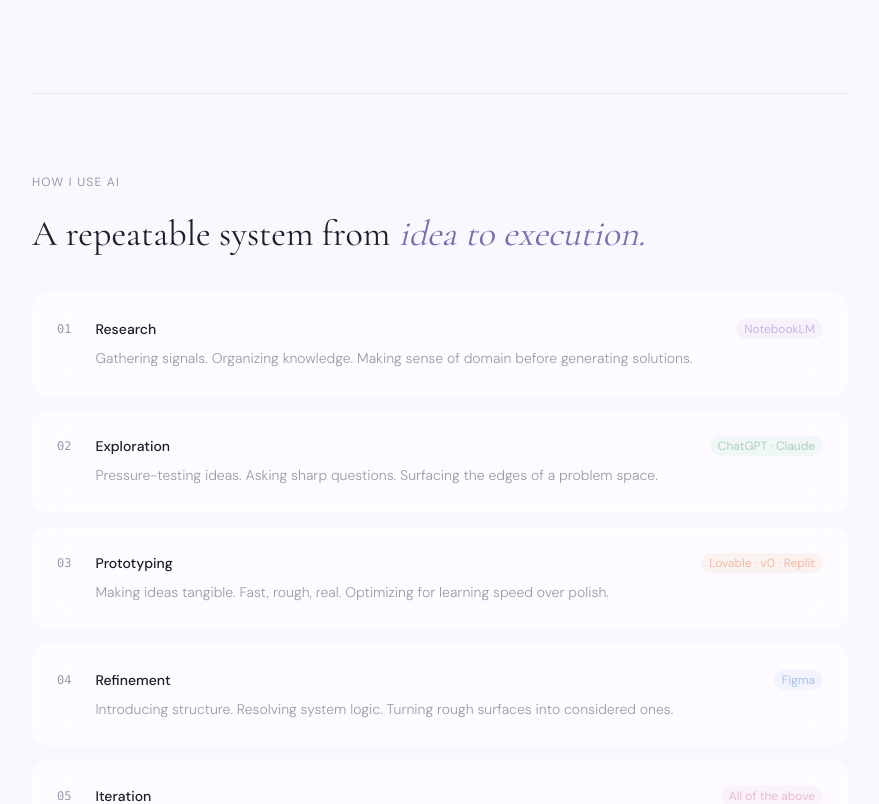
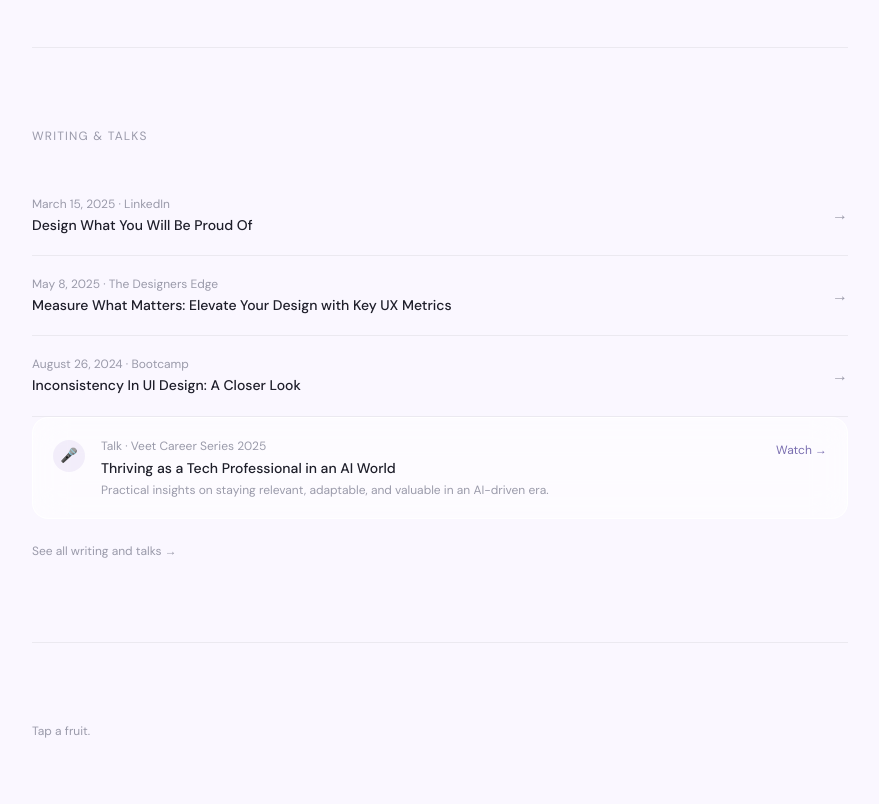
Before and after one commit to GreenyNg/evergreenodeh, a Next.js app: page /about in a window 1280 px wide. Shown: the part 1600-2404 px from the top of the page, without its empty margins (200-1079 px from the left). Built offline with nearby package versions, Linux system fonts and the light colour scheme.

Commit message:
fine-tuning articles list

```diff
--- a/src/components/about/AboutContent.tsx
+++ b/src/components/about/AboutContent.tsx
@@ -1,10 +1,12 @@
 "use client";
 
 import { motion } from "framer-motion";
+import { articles } from "@/data/articles";
 import { timeline } from "@/data/timeline";
 import { toolsRow1, toolsRow2 } from "@/data/tools";
 import PlantGallery from "@/components/about/PlantGallery";
 import AITwin from "@/components/shared/AITwin";
+import ArticleList from "../shared/ArticleList";
 
 const allTools = [...toolsRow1, ...toolsRow2];
 
@@ -125,24 +127,6 @@ export default function AboutContent() {
           </p>
         </motion.div>
 
-        {/* Plant gallery */}
-<motion.div
-  initial={{ opacity: 0, y: 20 }}
-  whileInView={{ opacity: 1, y: 0 }}
-  viewport={{ once: true }}
-  transition={{ duration: 0.6 }}
-  className="mb-20 pb-20"
-  style={{ borderBottom: "0.5px solid var(--border)" }}
->
-  <p
-  className="text-xs mb-0"
-  style={{ color: "var(--text-muted)" }}
->
-  Tap a fruit.
-</p>
-<PlantGallery />
-</motion.div>
-
         {/* AI Workflow */}
         <motion.div
           initial={{ opacity: 0, y: 20 }}
@@ -213,6 +197,91 @@ export default function AboutContent() {
             ))}
           </div>
         </motion.div>
+
+        {/* Writing + Talks */}
+<motion.div
+  initial={{ opacity: 0, y: 20 }}
+  whileInView={{ opacity: 1, y: 0 }}
+  viewport={{ once: true }}
+  transition={{ duration: 0.6 }}
+  className="mb-20 pb-20"
+  style={{ borderBottom: "0.5px solid var(--border)" }}
+>
+  <p
+    className="text-xs tracking-widest uppercase mb-8"
+    style={{ color: "var(--text-muted)" }}
+  >
+    Writing & Talks
+  </p>
+
+  <ArticleList articles={articles.slice(0, 3)} />
+
+  {/* Featured talk */}
+  <div
+    className="glass rounded-2xl p-5 flex items-start gap-4"
+  >
+    <div
+      className="w-8 h-8 rounded-full flex items-center justify-center flex-shrink-0 mt-0.5"
+      style={{ background: "rgba(200,180,232,0.2)" }}
+    >
+      <span style={{ color: "var(--color-lavender)", fontSize: "14px" }}>🎤</span>
+    </div>
+    <div className="flex-1">
+      <p
+        className="text-xs mb-1"
+        style={{ color: "var(--text-muted)" }}
+      >
+        Talk · Veet Career Series 2025
+      </p>
+      <p
+        className="text-sm font-medium mb-1"
+        style={{ color: "var(--text-primary)" }}
+      >
+        Thriving as a Tech Professional in an AI World
+      </p>
+      <p
+        className="text-xs"
+        style={{ color: "var(--text-muted)" }}
+      >
+        Practical insights on staying relevant, adaptable, and valuable in an AI-driven era.
+      </p>
+    </div>
+    <a
+      href="#"
+      className="text-xs flex-shrink-0 mt-1 transition-colors duration-200"
+      style={{ color: "var(--text-accent)" }}
+    >
+      Watch →
+    </a>
+  </div>
+
+  {/* Link to full resources */}
+  <a
+    href="/resources"
+    className="inline-flex items-center gap-2 mt-6 text-xs transition-colors duration-200"
+    style={{ color: "var(--text-muted)" }}
+  >
+    See all writing and talks →
+  </a>
+</motion.div>
+
+        {/* Plant gallery */}
+<motion.div
+  initial={{ opacity: 0, y: 20 }}
+  whileInView={{ opacity: 1, y: 0 }}
+  viewport={{ once: true }}
+  transition={{ duration: 0.6 }}
+  className="mb-20 pb-20"
+  style={{ borderBottom: "0.5px solid var(--border)" }}
+>
+  <p
+  className="text-xs mb-0"
+  style={{ color: "var(--text-muted)" }}
+>
+  Tap a fruit.
+</p>
+<PlantGallery />
+</motion.div>
 
         {/* Tools */}
         <motion.div
--- a/src/components/home/Articles.tsx
+++ b/src/components/home/Articles.tsx
@@ -1,58 +1,36 @@
 "use client";
 
 import { motion } from "framer-motion";
-import { articles } from "@/data/articles";
+import { useState } from "react";
+import type { Article } from "@/data/articles";
 
-export default function Articles() {
+function ArticleRow({ article }: { article: Article }) {
+  const [hovered, setHovered] = useState(false);
+
   return (
-    <section
-      className="py-24"
-      style={{ background: "var(--bg-secondary)" }}
-    >
-      <div className="max-w-6xl mx-auto px-6 md:px-10">
-
-        {/* Header */}
-        <motion.div
-          initial={{ opacity: 0, y: 20 }}
-          whileInView={{ opacity: 1, y: 0 }}
-          viewport={{ once: true }}
-          transition={{ duration: 0.6 }}
-          className="text-center mb-16"
-        >
-          <h2
-            className="font-serif text-4xl md:text-5xl mb-4"
-            style={{ color: "var(--text-primary)" }}
-          >
-            I Write to Think Better
-          </h2>
-          <p
-            className="text-sm max-w-md mx-auto leading-relaxed"
-            style={{ color: "var(--text-muted)" }}
-          >
-            Thoughts on design, AI, business, and better team work — shared as
-            I learn, grow, and collaborate.
-          </p>
-        </motion.div>
-
-        {/* Articles list */}
-        <div
-          className="border-t"
-          style={{ borderColor: "var(--border)" }}
-        >
-          {articles.map((article, i) => (
-            <motion.a
-              key={article.title}
+    <a
       href={article.url}
       target="_blank"
       rel="noopener noreferrer"
-              initial={{ opacity: 0, y: 12 }}
-              whileInView={{ opacity: 1, y: 0 }}
-              viewport={{ once: true }}
-              transition={{ duration: 0.4, delay: i * 0.08 }}
-              className="flex items-center justify-between py-5 border-b group transition-all duration-200"
-              style={{ borderColor: "var(--border)" }}
+      className="relative flex items-center justify-between group overflow-hidden rounded-xl"
+      style={{
+        padding: "14px 16px",
+        marginBottom: "6px",
+      }}
+      onMouseEnter={() => setHovered(true)}
+      onMouseLeave={() => setHovered(false)}
     >
-              <div className="flex-1 pr-8">
+      {/* Subtle flowing wash */}
+      <motion.div
+        className="absolute inset-0 pointer-events-none rounded-xl"
+        initial={{ scaleX: 0, originX: 0 }}
+        animate={{ scaleX: hovered ? 1 : 0 }}
+        transition={{ duration: 0.35, ease: "easeOut" }}
+        style={{ background: "var(--lavender-soft)" }}
+      />
+
+      {/* Content */}
+      <div className="relative z-10 flex-1 pr-6">
         <p
           className="text-xs mb-1"
           style={{ color: "var(--text-muted)" }}
@@ -60,23 +38,35 @@ export default function Articles() {
           {article.date} · {article.publication}
         </p>
         <p
-                  className="text-sm font-medium leading-snug transition-colors duration-200"
+          className="text-sm font-medium leading-snug"
           style={{ color: "var(--text-primary)" }}
         >
           {article.title}
         </p>
       </div>
-              <span
-                className="text-lg transition-transform duration-300 group-hover:translate-x-1 flex-shrink-0"
+
+      {/* Arrow */}
+      <motion.span
+        animate={{
+          rotate: hovered ? -40 : 0,
+          scale: hovered ? 1.15 : 1,
+        }}
+        transition={{ duration: 0.25, ease: "easeOut" }}
+        className="relative z-10 flex-shrink-0 text-base"
         style={{ color: "var(--text-muted)" }}
       >
         →
-              </span>
-            </motion.a>
+      </motion.span>
+    </a>
+  );
+}
+
+export default function ArticleList({ articles }: { articles: Article[] }) {
+  return (
+    <div>
+      {articles.map((article, i) => (
+        <ArticleRow key={i} article={article} />
       ))}
     </div>
-
-      </div>
-    </section>
   );
 }
--- /dev/null
+++ b/src/components/shared/ArticleList.tsx
@@ -0,0 +1,70 @@
+"use client";
+
+import { motion } from "framer-motion";
+import { useState } from "react";
+import type { Article } from "@/data/articles";
+
+export default function ArticleList({ articles }: { articles: Article[] }) {
+  return (
+    <div>
+      {articles.map((article, i) => (
+        <ArticleRow key={i} article={article} />
+      ))}
+    </div>
+  );
+}
+
+function ArticleRow({ article }: { article: Article }) {
+  const [hovered, setHovered] = useState(false);
+
+  return (
+    <a
+      href={article.url}
+      target="_blank"
+      rel="noopener noreferrer"
+      className="relative flex items-center justify-between py-5 group overflow-hidden"
+      style={{ borderBottom: "0.5px solid var(--border)" }}
+      onMouseEnter={() => setHovered(true)}
+      onMouseLeave={() => setHovered(false)}
+    >
+      {/* Flowing colour wash */}
+      <motion.div
+        className="absolute inset-0 pointer-events-none"
+        initial={{ x: "-100%" }}
+        animate={{ x: hovered ? "0%" : "-100%" }}
+        transition={{ duration: 0.4, ease: "easeOut" }}
+        style={{ background: "var(--lavender-soft)" }}
+      />
+
+      {/* Content */}
+      <div className="relative z-10 flex-1 pr-8">
+        <p
+          className="text-xs mb-1"
+          style={{ color: "var(--text-muted)" }}
+        >
+          {article.date} · {article.publication}
+        </p>
+        <p
+          className="text-sm font-medium leading-snug transition-colors duration-200"
+          style={{ color: "var(--text-primary)" }}
+        >
+          {article.title}
+        </p>
+      </div>
+
+      {/* Arrow */}
+      <motion.span
+        animate={{
+          x: hovered ? 3 : 0,
+          rotate: hovered ? -45 : 0,
+          scale: hovered ? 1.2 : 1,
+        }}
+        transition={{ duration: 0.25, ease: "easeOut" }}
+        className="relative z-10 flex-shrink-0 text-base"
+        style={{ color: "var(--text-muted)" }}
+      >
+        →
+      </motion.span>
+    </a>
+  );
+}
```
Lines whose indentation alone changed are shown as unchanged.
